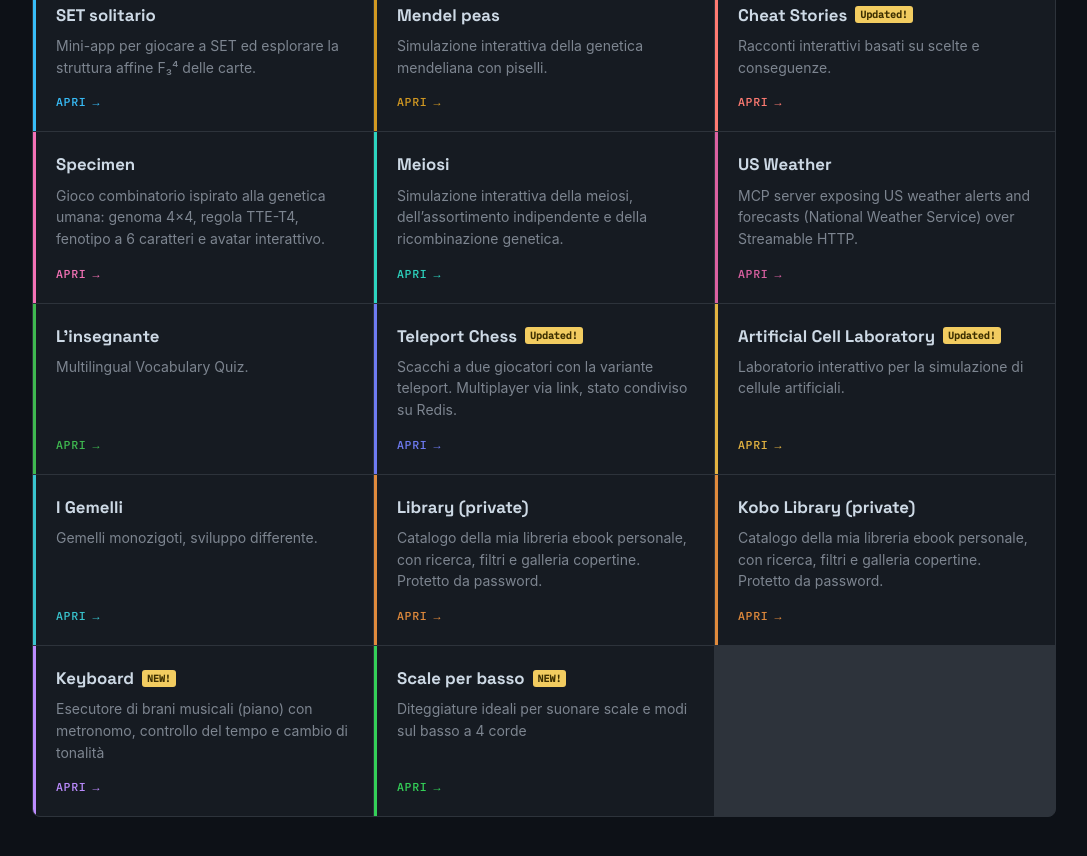
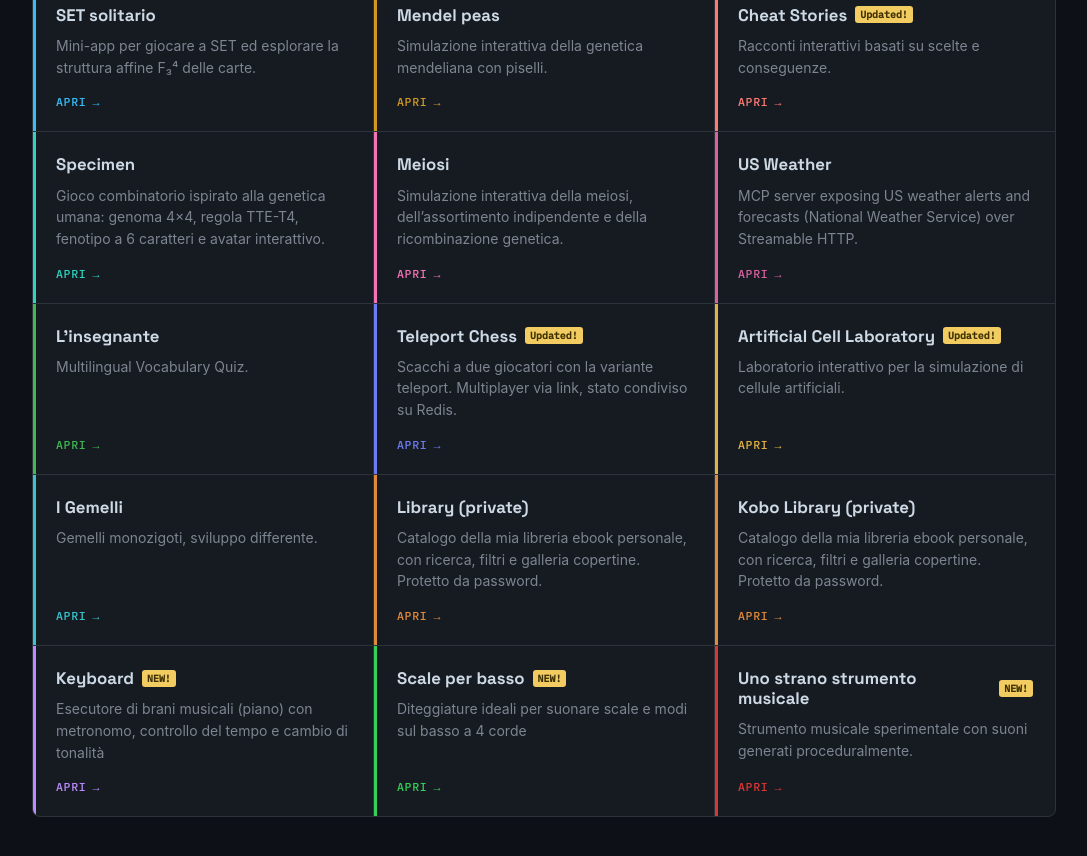
Before and after one commit to bennibeni/links-page, a Next.js app: page / in a window 1280 px wide. Shown: the part 580-1436 px from the top of the page, without its empty margins (96-1183 px from the left). Built offline with nearby package versions, Linux system fonts and the light colour scheme.

Commit message:
added uno strano strumento musicale e nuovi colori

```diff
--- a/app/globals.css
+++ b/app/globals.css
@@ -213,6 +213,36 @@ a {
 .accent-emerald {
   --accent: #34d058;
 }
+.accent-crimson {
+  --accent: #da3633;
+}
+.accent-purple {
+  --accent: #a371f7;
+}
+.accent-magenta {
+  --accent: #e85aad;
+}
+.accent-turquoise {
+  --accent: #20c997;
+}
+.accent-gold {
+  --accent: #f2cc60;
+}
+.accent-coral {
+  --accent: #ff8a65;
+}
+.accent-lavender {
+  --accent: #c4a7e7;
+}
+.accent-mint {
+  --accent: #56d4a0;
+}
+.accent-azure {
+  --accent: #2f81f7;
+}
+.accent-bronze {
+  --accent: #b68d40;
+}
 
 @media (max-width: 640px) {
   .hero {
--- a/app/page.jsx
+++ b/app/page.jsx
@@ -46,14 +46,14 @@ const projects = [
     description:
       "Gioco combinatorio ispirato alla genetica umana: genoma 4\u00d74, regola TTE-T4, fenotipo a 6 caratteri e avatar interattivo.",
     href: "https://specimen-t3oh.vercel.app/",
-    accent: "fuchsia",
+    accent: "teal",
   },
   {
     name: "Meiosi",
     description:
       "Simulazione interattiva della meiosi, dell’assortimento indipendente e della ricombinazione genetica.",
     href: "https://meiosi.vercel.app/",
-    accent: "teal",
+    accent: "fuchsia",
   },
   {
     name: "US Weather",
@@ -120,6 +120,14 @@ const projects = [
     href: "https://scale-per-basso.vercel.app/",
     accent: "emerald",
   },
+  {
+    name: "Uno strano strumento musicale",
+    isNew: true,
+    description:
+      "Strumento musicale sperimentale con suoni generati proceduralmente.",
+    href: "https://p5-smoky.vercel.app/",
+    accent: "crimson",
+  },
 ];
 
 export default function Home() {
```
